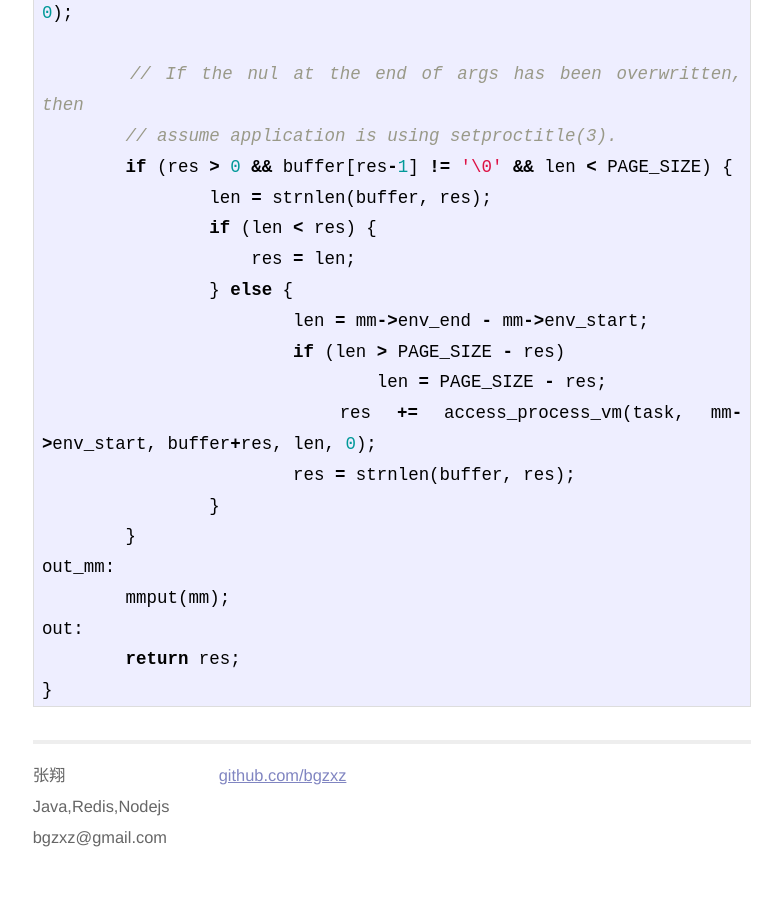
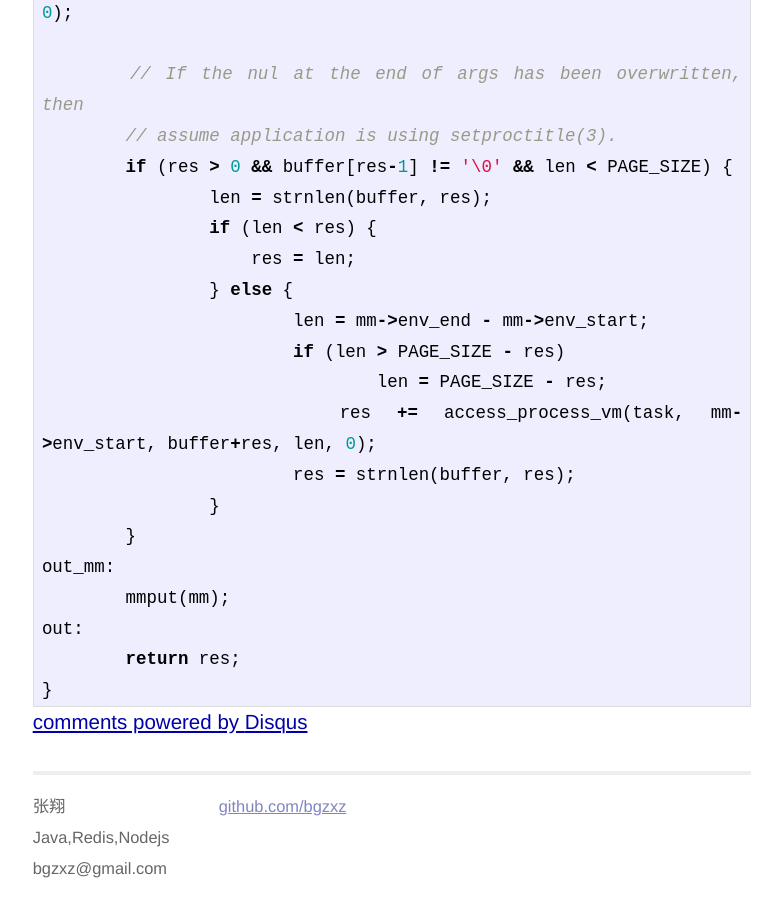
Before and after one commit to bgzxz/bgzxz11.github.io, a Jekyll site: the page built from _posts/2013-08-08-redis源码阅读之设置进程的title.md, in a window 1280 px wide and 900 px high, scrolled down 1628 px. Shown: the whole window, without its empty margins (248-1030 px from the left). Built offline with Jekyll 4.4.1, drawn with Linux system fonts in a browser that asks for light colours; Markdown is read by kramdown in place of the engine named in the settings; comment, search, counter and statistics services are not loaded; before the commit the page ends 2497 px from its top, so only the background shows below that; some of the changed lines change nothing that is shown.

Commit message:
add disqus

```diff
--- a/_layouts/post.html
+++ b/_layouts/post.html
@@ -16,3 +16,19 @@
   </ul>
 </div>
 {% endif %}
+
+<!-- disqus start -->
+  <div id="disqus_thread"></div>
+  <script type="text/javascript">
+      /* * * CONFIGURATION VARIABLES: EDIT BEFORE PASTING INTO YOUR WEBPAGE * * */
+      var disqus_shortname = 'bgzxz'; // required: replace example with your forum shortname
+
+      /* * * DON'T EDIT BELOW THIS LINE * * */
+      (function() {
+          var dsq = document.createElement('script'); dsq.type = 'text/javascript'; dsq.async = true;
+          dsq.src = 'http://' + disqus_shortname + '.disqus.com/embed.js';
+          (document.getElementsByTagName('head')[0] || document.getElementsByTagName('body')[0]).appendChild(dsq);
+      })();
+  </script>
+  <noscript>Please enable JavaScript to view the <a href="http://disqus.com/?ref_noscript">comments powered by Disqus.</a></noscript>
+  <a href="http://disqus.com" class="dsq-brlink">comments powered by <span class="logo-disqus">Disqus</span></a>
```
